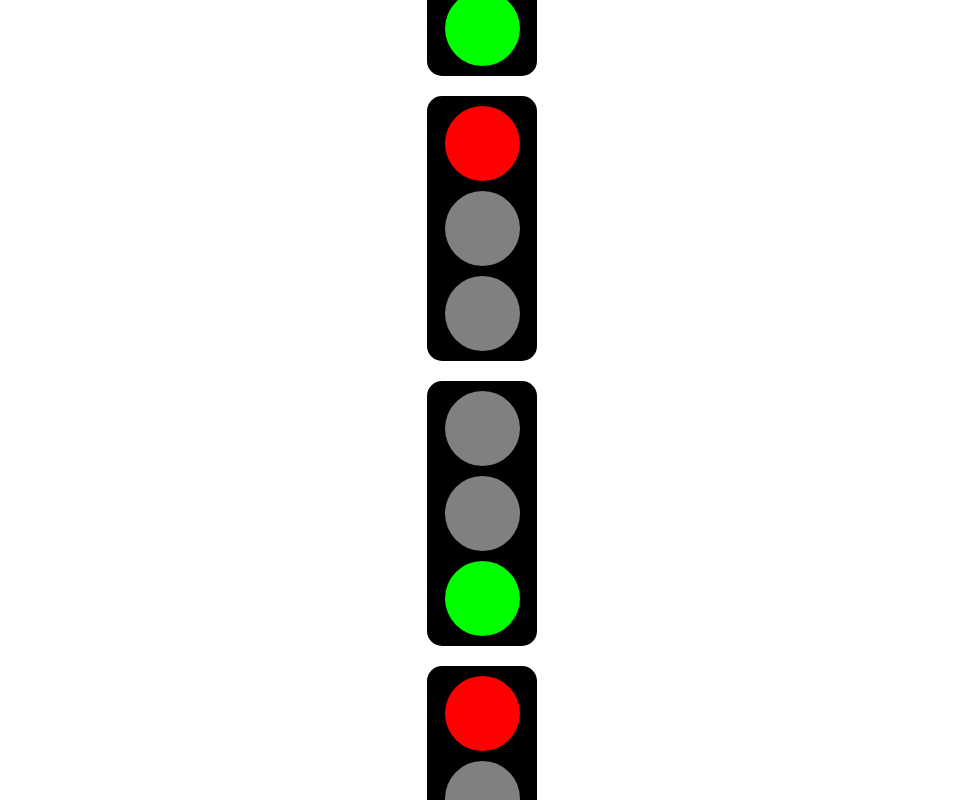
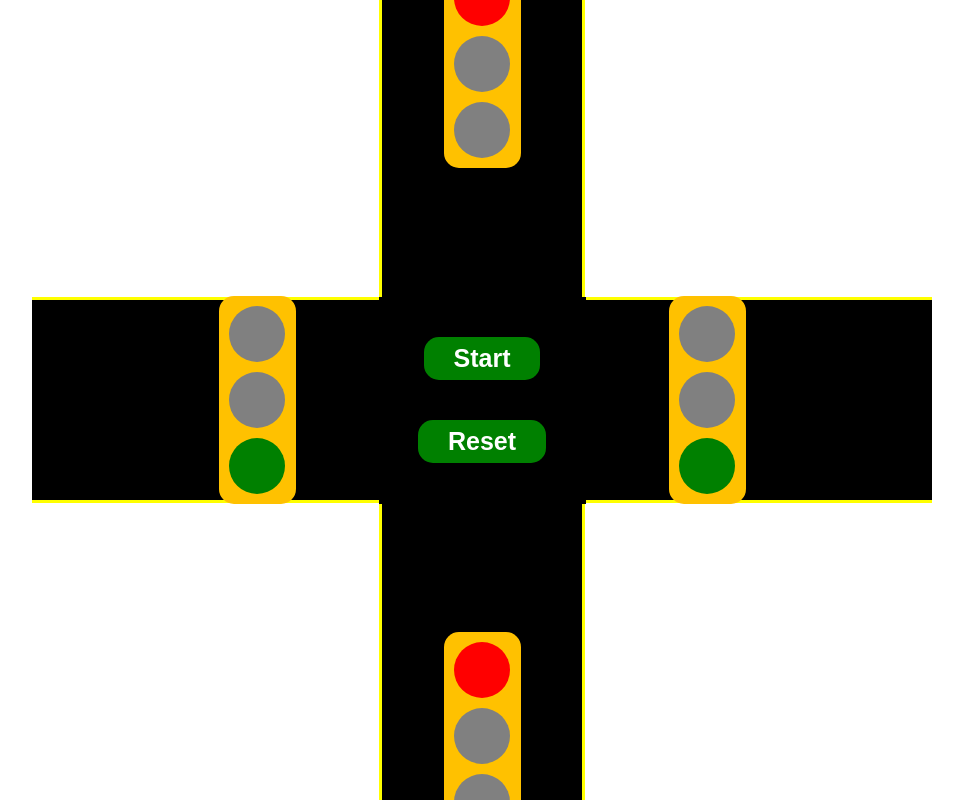
Before and after one commit to ABY001/traffic-light-system, a React (Create React App) app: page / in a window 1280 px wide. Shown: the top 800 px of the page, without its empty margins (158-1121 px from the left). Built offline with nearby package versions, Linux system fonts and the light colour scheme.

Commit message:
UI finishing touches

```diff
--- a/src/components/Button.js
+++ b/src/components/Button.js
@@ -1,13 +1,13 @@
 import styled from 'styled-components';
 
 const Button = styled.button`
-  margin-top: 20px;
-  padding: 10px 20px;
-  font-size: 16px;
-  background-color: #007bff;
+  padding: 7px 30px;
+  font-size: 25px;
+  font-weight: bold;
+  background-color: green;
   color: white;
   border: none;
-  border-radius: 5px;
+  border-radius: 15px;
   cursor: pointer;
 `;
 
--- /dev/null
+++ b/src/components/HorizontalLine.js
@@ -0,0 +1,18 @@
+import styled from 'styled-components';
+
+const HorizontalLine = styled.div`
+    width: 100%;
+    height: 200px;
+    top: 50%;
+    left: 0;
+    transform: translateY(-50%);
+    border-top: 3px solid yellow;
+    border-bottom: 3px solid yellow;
+    justify-content: space-around;
+    position: absolute;
+    background-color: #000;
+    display: flex;
+    align-items: center;
+`;
+
+export default HorizontalLine
--- a/src/components/Intersection.js
+++ b/src/components/Intersection.js
@@ -2,6 +2,9 @@ import React, { useState, useEffect } from 'react';
 import Container from './Container';
 import TrafficLight from './TrafficLight';
 import Button from './Button';
+import Plus from './Plus';
+import HorizontalLine from './HorizontalLine';
+import VerticalLine from './VerticalLine';
 
 const Intersection = () => {
   // Constants for the traffic light timings
@@ -43,11 +46,20 @@ const Intersection = () => {
 
   return (
     <Container>
-        <TrafficLight activeColor={streetALight} />
-        <TrafficLight activeColor={streetBLight} />
-        <TrafficLight activeColor={streetALight} />
-        <TrafficLight activeColor={streetBLight} />
-      <Button onClick={handleReset}>Reset</Button>
+      <Plus>
+        <HorizontalLine>
+          <TrafficLight activeColor={streetALight} />
+          <TrafficLight activeColor={streetALight} />
+        </HorizontalLine>
+        <VerticalLine>
+          <TrafficLight activeColor={streetBLight} />
+          <div className='controls'>
+            <Button onClick={handleReset}>Start</Button>
+            <Button onClick={handleReset}>Reset</Button>
+          </div>
+          <TrafficLight activeColor={streetBLight} />
+        </VerticalLine>
+      </Plus>
     </Container>
   );
 };
--- a/src/components/Light.js
+++ b/src/components/Light.js
@@ -1,8 +1,8 @@
 import styled from 'styled-components';
 
 const Light = styled.div`
-  width: 75px;
-  height: 75px;
+  width: 56px;
+  height: 56px;
   border-radius: 50%;
   margin: 5px;
 `;
--- /dev/null
+++ b/src/components/Plus.js
@@ -0,0 +1,9 @@
+import styled from 'styled-components';
+
+const Plus = styled.div`
+    width: 900px;
+    aspect-ratio: 1;
+    position: relative;
+`;
+
+export default Plus;
--- a/src/components/TrafficLight.js
+++ b/src/components/TrafficLight.js
@@ -4,7 +4,7 @@ import Light from './Light';
 import TrafficLightContainer from './TrafficLightContainer';
 
 const GreenLight = styled(Light)`
-  background-color: ${props => (props.active ? 'lime' : 'gray')};
+  background-color: ${props => (props.active ? 'green' : 'gray')};
 `;
 
 const YellowLight = styled(Light)`
--- a/src/components/TrafficLightContainer.js
+++ b/src/components/TrafficLightContainer.js
@@ -2,12 +2,12 @@ import styled from 'styled-components';
 
 const TrafficLightContainer = styled.div`
   align-items: center;
-  background: black;
+  background: #ffc100;
   border-radius: 15px;
   display: flex;
   flex-direction: column;
   padding: 5px;
-  width: 100px;
+  width: 67px;
   margin: 10px;
 `;
 
--- /dev/null
+++ b/src/components/VerticalLine.js
@@ -0,0 +1,19 @@
+import styled from 'styled-components';
+
+const VerticalLine = styled.div`
+    width: 200px;
+    height: 100%;
+    left: 50%;
+    top: 0;
+    transform: translateX(-50%);
+    border-right: 3px solid yellow;
+    border-left: 3px solid yellow;
+    flex-direction: column;
+    justify-content: space-between;
+    position: absolute;
+    background-color: #000;
+    display: flex;
+    align-items: center;
+`;
+
+export default VerticalLine
--- a/src/index.css
+++ b/src/index.css
@@ -11,3 +11,13 @@ code {
   font-family: source-code-pro, Menlo, Monaco, Consolas, 'Courier New',
     monospace;
 }
+
+.controls {
+  display: flex;
+  flex-direction: column;
+  align-items: center;
+  justify-content: space-evenly;
+  width: 207px;
+  height: 207px;
+  background: black;
+}
```
Also changed, not shown: src/components/StreetTraffic.js (deleted, +0 -9 lines).
